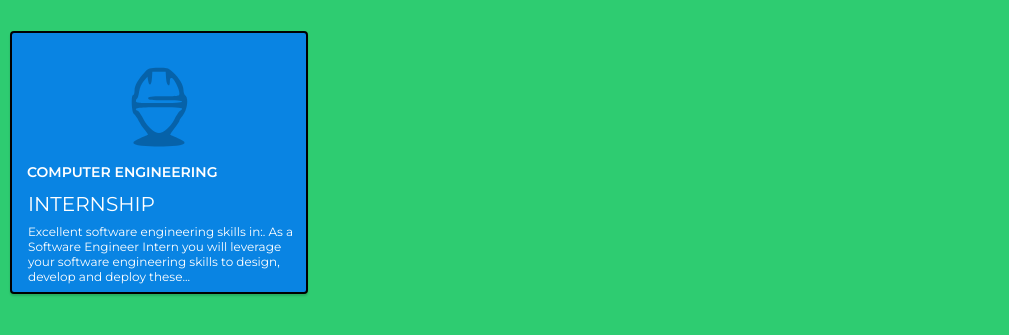
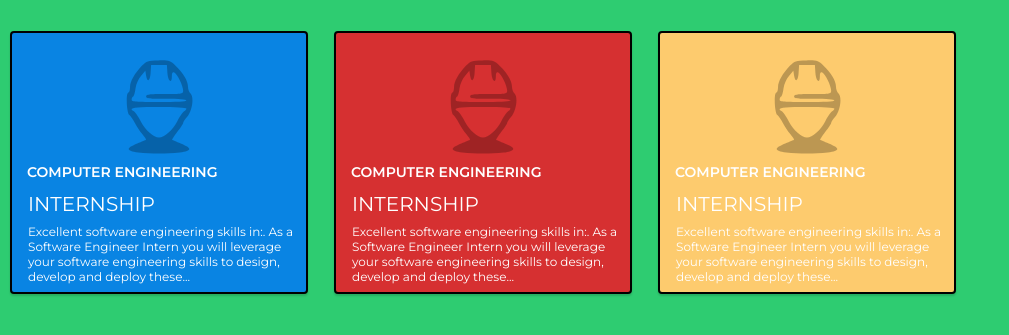
Before and after one commit to alanbre/hiring-project, a Django app: page / in a window 1280 px wide. Shown: the part 106-441 px from the top of the page, without its empty margins (0-1009 px from the left). Run offline with Django 3.2, Linux system fonts and the light colour scheme.

```diff
--- a/hiring/static/css/style.css
+++ b/hiring/static/css/style.css
@@ -97,7 +97,7 @@ img {
 .thumbnail img {
   height: 135px;
   opacity: .25;
-  padding: 1.5rem;
+  padding: 1rem;
 }
 
 .card-content {
@@ -133,3 +133,11 @@ img {
 .comments {
   margin-left: .5rem;
 }
+
+.category_1 {
+    background-color: #d63031;
+}
+
+.category_2 {
+    background-color: #fdcb6e;
+}
--- a/templates/home.html
+++ b/templates/home.html
@@ -5,10 +5,34 @@
     <section class="cards">
       <article class="card">
         <picture class="thumbnail">
-          <img class="category__01" src="{% static 'engineering.svg' %}" alt="" />
+          <img src="{% static 'engineering.svg' %}" alt="" />
         </picture>
         <div class="card-content">
-          <p class="category category__01">Computer Engineering</p>
+          <p class="category">Computer Engineering</p>
+          <h2>Internship</h2>
+          <p>
+            Excellent software engineering skills in:. As a Software Engineer Intern you will leverage your software engineering skills to design, develop and deploy these...</p>
+        </div>
+      </article>
+
+      <article class="card category_1">
+        <picture class="thumbnail">
+          <img src="{% static 'engineering.svg' %}" alt="" />
+        </picture>
+        <div class="card-content">
+          <p class="category">Computer Engineering</p>
+          <h2>Internship</h2>
+          <p>
+            Excellent software engineering skills in:. As a Software Engineer Intern you will leverage your software engineering skills to design, develop and deploy these...</p>
+        </div>
+      </article>
+
+      <article class="card category_2">
+        <picture class="thumbnail">
+          <img src="{% static 'engineering.svg' %}" alt="" />
+        </picture>
+        <div class="card-content">
+          <p class="category">Computer Engineering</p>
           <h2>Internship</h2>
           <p>
             Excellent software engineering skills in:. As a Software Engineer Intern you will leverage your software engineering skills to design, develop and deploy these...</p>
```
Also changed, not shown: 1 other file.
